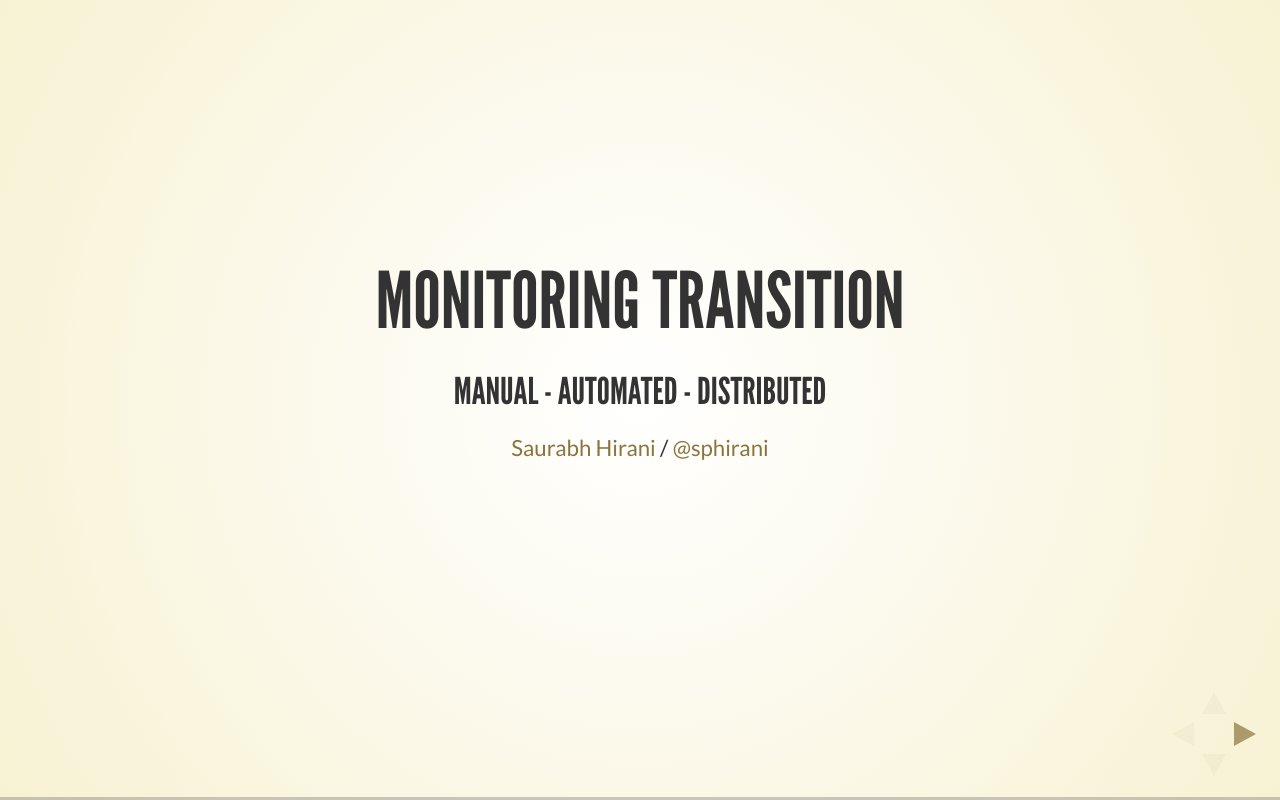
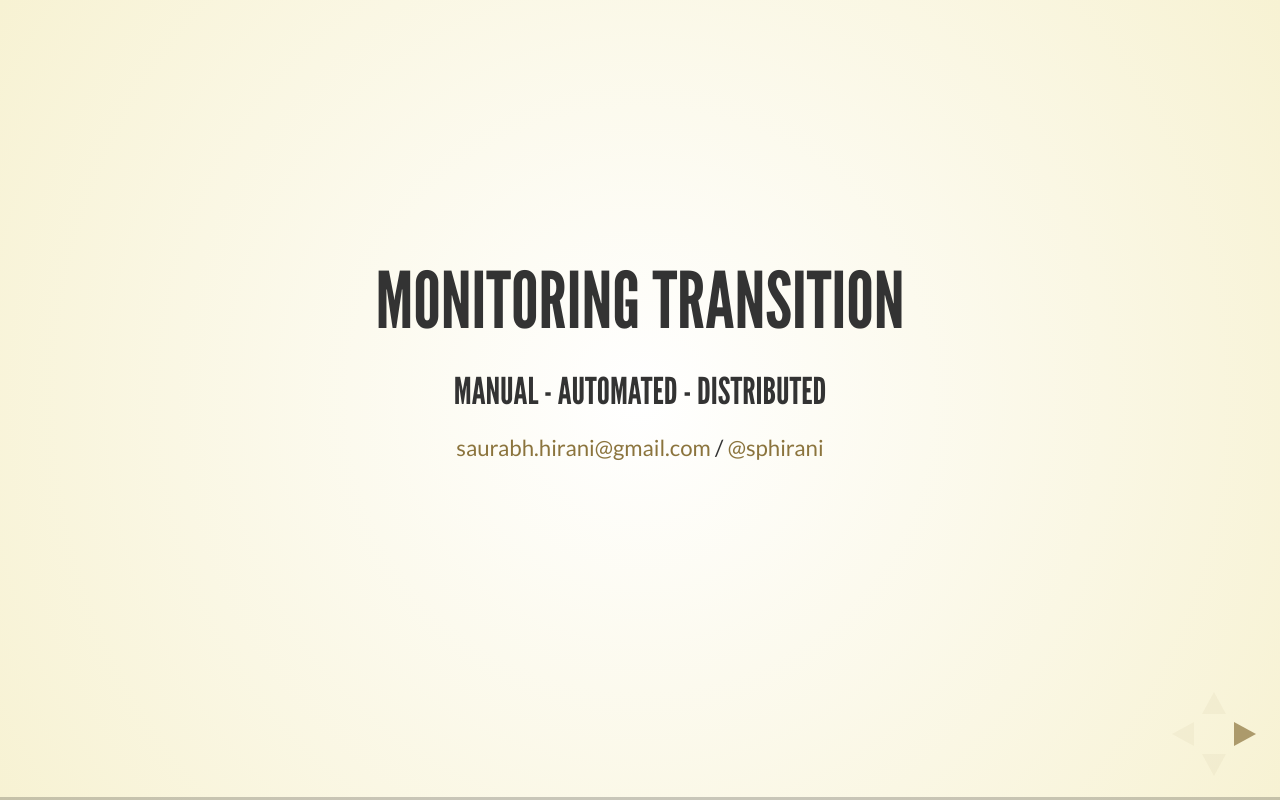
Before and after one commit to saurabh-hirani/slides, a website: page monitoring-transition.html in a window 1280 px wide. Drawn offline with Linux system fonts and the light colour scheme.

Commit message:
adding mailto

```diff
--- a/monitoring-transition.html
+++ b/monitoring-transition.html
@@ -44,7 +44,7 @@
 					<h2>Monitoring transition</h2>
           <h4>Manual - Automated - Distributed</h4>
 					<p>
-						<small><a href="http://saurabh-hirani.github.io">Saurabh Hirani</a> / <a href="http://twitter.com/sphirani">@sphirani</a></small>
+						<small><a href="mailto:saurabh.hirani@gmail.com">saurabh.hirani@gmail.com</a> / <a href="http://twitter.com/sphirani">@sphirani</a></small>
 					</p>
 				</section>
 
```
